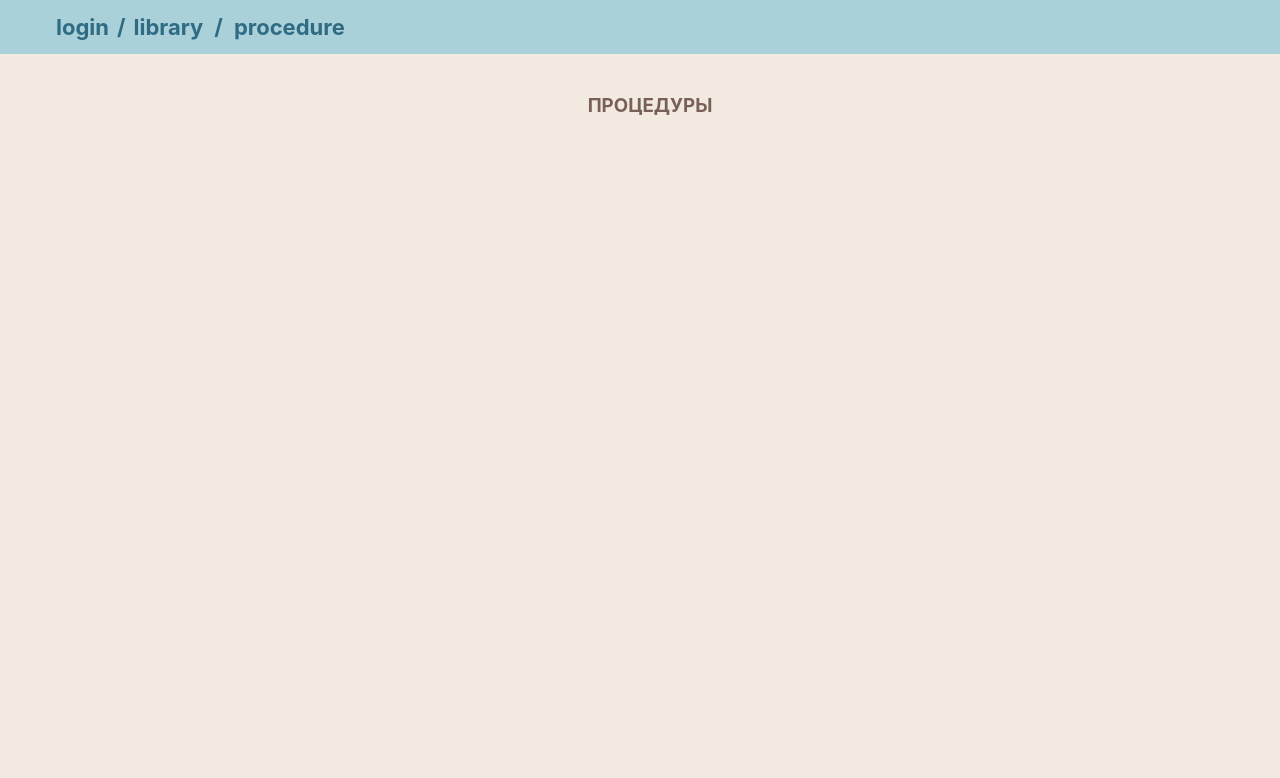
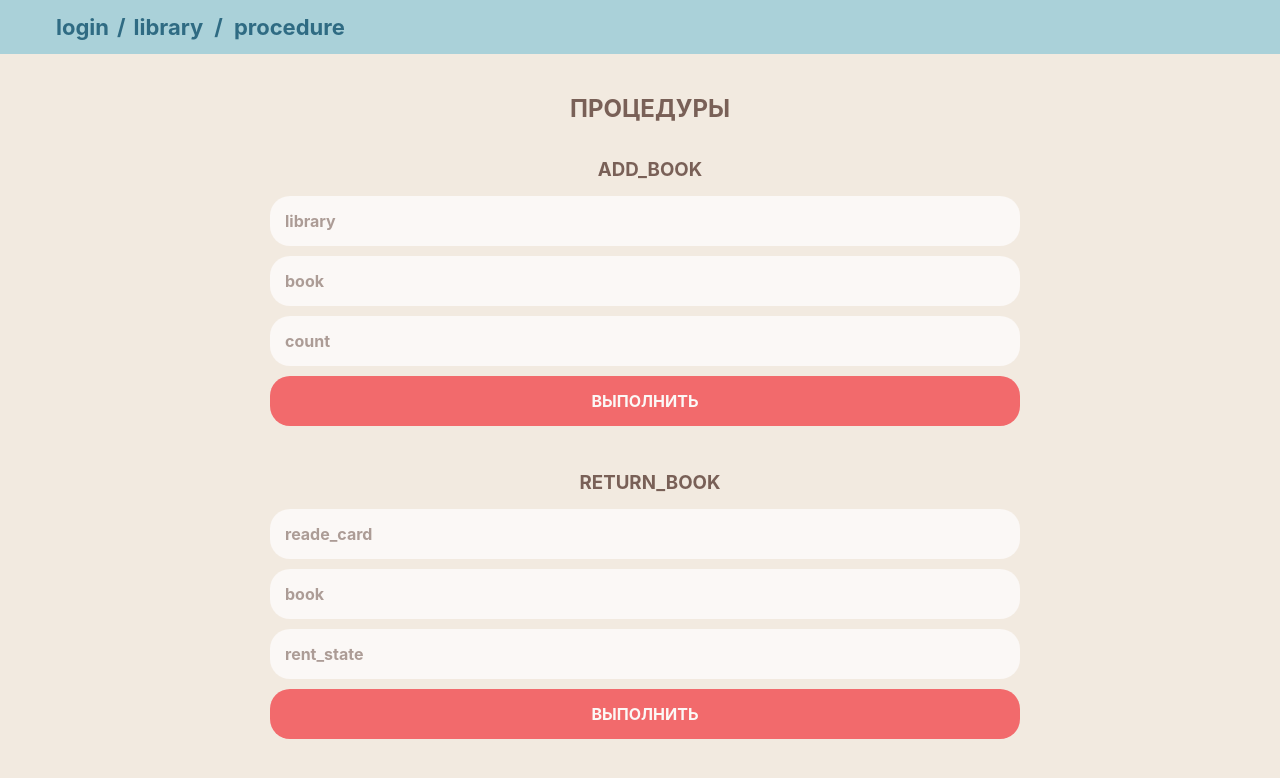
Before and after one commit to Serfodi/WebLibrary, a Flask app: page /library/procedure in a window 1280 px wide. Shown: the top 778 px of the page. Run offline with Flask 3, Linux system fonts and the light colour scheme; some libraries are stand-ins or nearby versions.

Commit message:
minor update

```diff
--- a/db_connection.py
+++ b/db_connection.py
@@ -45,3 +45,15 @@ class Provider:
             connect.close()
             return value
         return context
+
+
+    """
+    try:
+                value = block(cur)
+            except Exception as error:
+                print(type(error))
+                return 'Ошибка: %s' % (error)
+            finally:
+                cur.close()
+                connect.close()
+    """
--- a/manage.py
+++ b/manage.py
@@ -1,4 +1,4 @@
-from flask import Flask, render_template, redirect, flash, url_for, request, session, send_from_directory, send_file
+from flask import Flask, render_template, redirect, flash, url_for, request, session, send_from_directory, send_file, flash, get_flashed_messages
 from flask_cors import cross_origin
 #
 import datetime
@@ -15,7 +15,6 @@ app.secret_key = 'admin'
 TABLES = ['book', 'periodical', 'libraries', 'udk', 'book_fund',
           'periodical_fund', 'read_room', 'reader', 'rent_book']
 TOOLS = ['sql', 'procedure', 'doc', 'export_json']
-PROCEDURS = []
 
 @app.route("/")
 def root():
@@ -101,6 +100,10 @@ def append_row(table):
 
     values = []
     columns = []
+    for item, value in request.form.items():
+        if value:
+            values.append(value)
+            columns.append(item)
 
     @Provider.perform
     def insert(cur):
@@ -108,19 +111,12 @@ def append_row(table):
         try:
             cur.execute("INSERT INTO %s (%s) values (%s)" % (table, parametr(columns), parametr(values)))
         except Exception as error:
-            print(error)
+            print(type(error))
+            return "Ошибка: %s" % (error)
 
-    try:
-        for item, value in request.form.items():
-            if value:
-                values.append(value)
-                columns.append(item)
-        insert()
-
-        return redirect(url_for("library_view", table=table))
-    except Exception as error:
-         print(error)
-         return "Ошибка добавления: %s", (error)
+    respons = insert()
+    flash(respons if respons else 'Запись дабавлена.')
+    return redirect(url_for("library_view", table=table))
 
 
 @app.route("/library/<path:change>", methods=["UPDATE"])
@@ -158,39 +154,43 @@ def sql():
 
     try:
         data, columns = sql()
-        return render_template("admin/sql.html", data=data, error=None)
+        return render_template("admin/sql.html", data=data, columns=columns,  error=None)
     except Exception as error:
-        return render_template("admin/sql.html", data=None, error=error)
+        return render_template("admin/sql.html", data=None, columns=None, error=error)
 
 
 @app.route("/library/procedure", methods=["GET", "POST"])
 def procedure():
-    return render_template('admin/procedure.html', procedurs=PROCEDURS)
+    procedures = [('add_book', ['library', 'book', 'count']),
+                  ('return_book', ['reade_card', 'book', 'rent_state'])]
+    return render_template('admin/procedure.html', procedurs=procedures)
 
 
-@app.route("/library/procedure/is_empty_book", methods=["POST"])
-def is_empty_book():
+@app.route("/library/procedure/<func>", methods=["GET", "POST"])
+def is_empty_book(func):
 
-    book = request.form['book']
-    library = request.form['library']
+    values = []
+    for item, value in request.form.items():
+        if value:
+            values.append(value)
 
     @Provider.perform
     def procedure(cur):
-        cur.execute('CALL is_empty_book(%s, %s)' % (book, library))
-        return cur.fetchone()
+        parametr = ','.join(map(str, values))
+        try:
+            cur.execute('CALL %s(%s)' % (func, parametr))
+            return cur.fetchone()
+        except Exception as error:
+            return "Ошибка: %s" % (error)
 
-    try:
-        response = procedure()
-
-        return response
-    except Exception as error:
-        return "Ошибка: %s" % (error)
+    flash(procedure())
+    return redirect(url_for('procedure'))
 
 
 @app.route("/library/doc", methods=["GET", "POST"])
 def doc():
-    docxs = ['reminder', 'restoration_book', 'books_udk']
-    return render_template('admin/doc.html', docxs=docxs)
+    docx = ['reminder', 'restoration_book', 'books_udk', 'debtors']
+    return render_template('admin/doc.html', docxs=docx)
 
 
 @app.route("/library/doc/<docx>", methods=["GET", "POST"])
@@ -205,7 +205,6 @@ def docx(docx):
 
     try:
         columns, value = select()
-        grafs()
         doc = render_docx_template(docx, columns, value)
         return send_file(doc, as_attachment=False)
     except Exception as error:
--- a/static/style.css
+++ b/static/style.css
@@ -68,7 +68,7 @@ input, button, textarea, hr {
     background-color: #00000000;
 }
 
-button, input, textarea, thead th {
+button, input, textarea, thead th, p {
     font-family: inherit;
     font-size: inherit;
     line-height: inherit;
@@ -88,8 +88,11 @@ h1, h2, h3, h4 {
 }
 
 h1 {
-    width: 100%;
-    margin: 30px;
+    margin: 30px 0;
+}
+
+h2 {
+    margin-bottom: 20px;
 }
 
 h4 {
@@ -109,6 +112,8 @@ hr {
 
 p {
     color: #ED2727;
+    margin-top: 15px;
+    text-align: center;
 }
 
 /*  main  */
@@ -127,7 +132,6 @@ p {
     flex-wrap: inherit;
     margin: 5px auto;
     max-width: 750px;
-
 }
 
 .main a {
@@ -151,6 +155,10 @@ p {
 .main input, textarea {
     color: inherit;
     background: #FBF8F6;
+}
+
+.main div form {
+    margin-bottom: 20px;
 }
 
 /*  Таблица  */
@@ -239,18 +247,13 @@ cite {
 
 /* свои */
 
-div [type='text'] {
+div [type='textBlock'] {
     background-color: #FBF8F6;
-    align-items:center;
-    float: left;
+    justify-content:space-between;
+    vertical-align: middle;
+    align-items: center;
     min-width: 500px;
     height: 50px;
     border-radius: 25px;
-    padding: 0 30px;
-    margin: 0;
-    margin-right: 10px;
+    padding-left: 30px;
 }
-
-div [type='text'] a {
-    margin: 0;
-}
--- a/templates/admin/procedure.html
+++ b/templates/admin/procedure.html
@@ -2,17 +2,30 @@
 {% extends "base.html" %}
 {% block title %}Процедуры{% endblock %}
 {% block content %}
+
 <div class="main" style="justify-content:unset;">
-  <h3>Процедуры</h3>
+  <h2>Процедуры</h2>
+
+  {% with messages = get_flashed_messages() %}
+  {% if messages %}
+  <h3> Результат </h3>
+  {% for message in messages %}
+  <div> <b> {{ message }} </b> </div>
+  {% endfor %}
+  {% endif %}
+  {% endwith %}
 
   {% for procedure in procedurs %}
   <div>
-    <form action="{{ url_for(procedure) }}" method="POST">
-      <input type="text" name="book">
-      <input type="text" name="library">
-      <button>procedure</button>
+    <form action="/library/procedure/{{ procedure[0] }}" method="POST">
+      <h3> {{ procedure[0] }} </h3>
+      {% for item in procedure[1] %}
+      <input name="{{ item }}" placeholder='{{ item }}'>
+      {% endfor %}
+      <button> Выполнить </button>
     </form>
   </div>
   {% endfor %}
+
 </div>
 {% endblock %}
--- a/templates/login.html
+++ b/templates/login.html
@@ -9,7 +9,7 @@
         background-size: 100%, 100%;
     }
 </style>
-<div style=" width: 390px; margin: 100px; float: right;">
+<div style="float: right; width: 50%; height: 100%;">
     <div class="main">
         <h1>Библиотека</h1>
         <form method="POST">
```
Also changed, not shown: graf.py (added, +18 -0 lines), report_doc.py (+10 -5 lines), templates/admin/doc.html (+6 -6 lines), templates/admin/sql.html (+11 -4 lines), templates/admin/view.html (+7 -2 lines), 4 other files.
